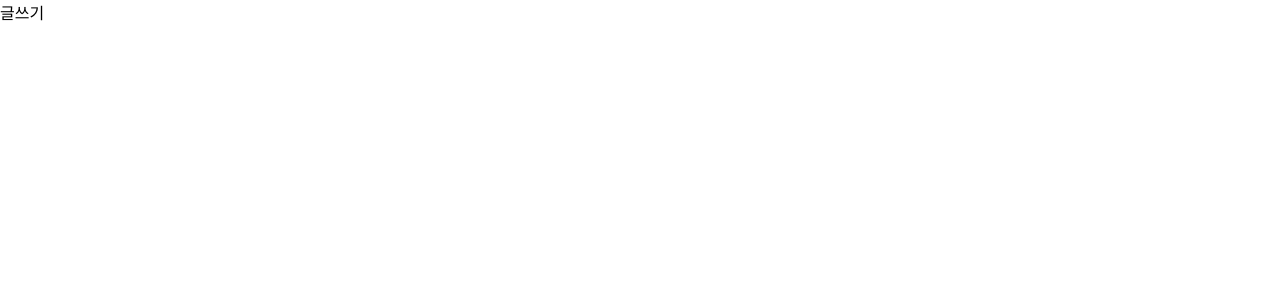
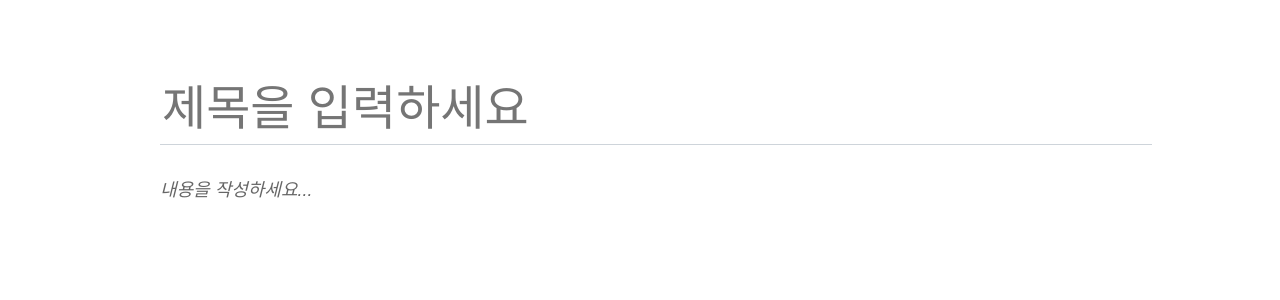
Before and after one commit to nakhun9279/react-26, a React (Create React App) app: page /write in a window 1280 px wide. Shown: the top 300 px of the page. Built offline with nearby package versions, Linux system fonts and the light colour scheme.

Commit message:
25.1 에디터 UI구현하기

```diff
--- a/package.json
+++ b/package.json
@@ -8,6 +8,7 @@
     "@testing-library/user-event": "^7.1.2",
     "axios": "^0.20.0",
     "immer": "^7.0.8",
+    "quill": "^1.3.7",
     "react": "^16.13.1",
     "react-dom": "^16.13.1",
     "react-redux": "^7.2.1",
--- /dev/null
+++ b/src/components/write/Editor.js
@@ -0,0 +1,67 @@
+import React, { useRef, useEffect } from 'react';
+import Quill from 'quill';
+import 'quill/dist/quill.bubble.css';
+import styled from 'styled-components';
+import palette from '../../lib/styles/palette';
+import Responsive from '../common/Responsive';
+
+const EditorBlock = styled(Responsive)`
+  /* 페이지 위 아래 여백 지정 */
+  padding-top: 5rem;
+  padding-bottom: 5rem;
+`;
+const TitleInput = styled.input`
+  font-size: 3rem;
+  outline: none;
+  padding-bottom: 0.5rem;
+  border: none;
+  border-bottom: 1px solid ${palette.gray[4]};
+  margin-bottom: 2rem;
+  width: 100%;
+`;
+const QuillWrapper = styled.div`
+  /* 최소 크기 지정 및 padding 제거 */
+  .ql-editor {
+    padding: 0;
+    min-height: 320px;
+    font-size: 1.125rem;
+    line-height: 1.5;
+  }
+  .ql-editor.ql-blank::before {
+    left: 0px;
+  }
+`;
+
+const Editor = ({ title, body, onChangeField }) => {
+  const quillElement = useRef(null); // Quill을 적용할 DivElement를 설정
+  const quillInstance = useRef(null); // Quill 인스턴스를 설정
+
+  useEffect(() => {
+    quillInstance.current = new Quill(quillElement.current, {
+      theme: 'bubble',
+      placeholder: '내용을 작성하세요...',
+      modules: {
+        // 더 많은 옵션
+        // https://quilljs.com/docs/modules/toolbar/ 참고
+        toolbar: [
+          [{ header: '1' }, { header: '2' }],
+          ['bold', 'italic', 'underline', 'strike'],
+          [{ list: 'ordered' }, { list: 'bullet' }],
+          ['blockquote', 'code-block', 'link', 'image'],
+        ],
+      },
+    });
+} ,[]);
+
+return (
+    <EditorBlock>
+      <TitleInput
+        placeholder="제목을 입력하세요" />
+        <QuillWrapper>
+          <div ref={quillElement} />
+        </QuillWrapper>
+      </EditorBlock>
+    );
+  };
+
+  export default Editor;
--- a/src/pages/WritePage.js
+++ b/src/pages/WritePage.js
@@ -1,8 +1,14 @@
 import React from 'react';
+import Editor from '../components/write/Editor';
+import Responsive from '../components/common/Responsive';
 
 
 const WritePage = () => {
-  return <div>글쓰기</div>;
+  return (
+    <Responsive>
+      <Editor />
+    </Responsive>
+  );
 };
 
 
```
Also changed, not shown: 2 other files (tests, documents, lock files or other folders).
